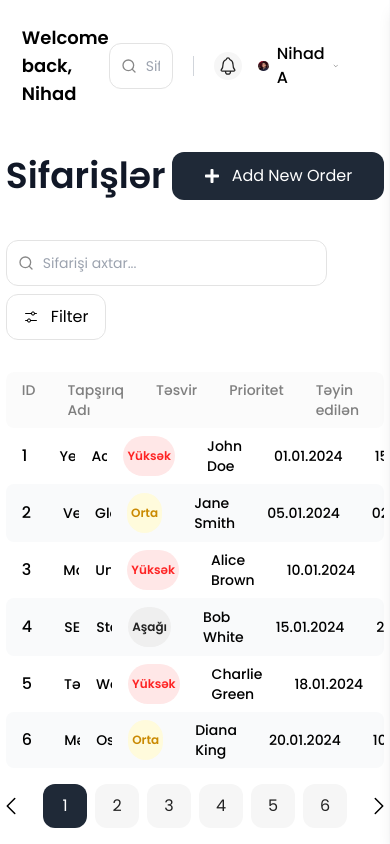
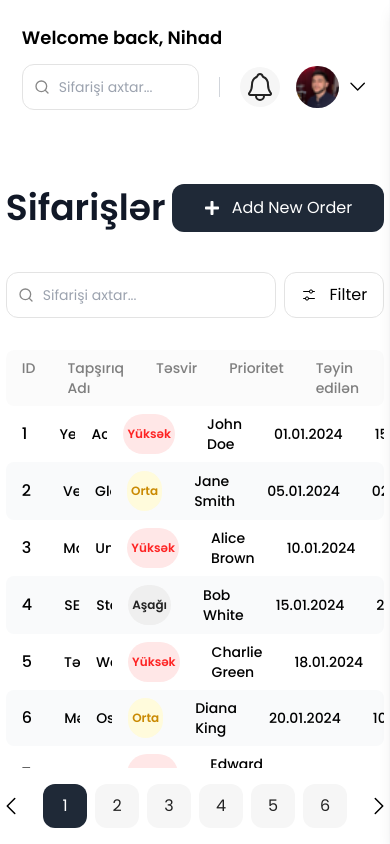
Before and after one commit to nihad-xalq/creatrax, a Next.js app: page /orders in a window 390 px wide. Built offline with nearby package versions, Linux system fonts and the light colour scheme.

Commit message:
minor changes

```diff
--- a/src/app/(pages)/(withPagination)/orders/page.tsx
+++ b/src/app/(pages)/(withPagination)/orders/page.tsx
@@ -39,7 +39,7 @@ export default function OrdersPage() {
         </div>
         <div className="filters_wrapper flex flex-row justify-between items-end gap-4 mt-4">
           {isMounted && (
-            <div className="sort_wrapper willSimplyFadeIn flex flex-col lg:flex-row items-start gap-2">
+            <div className="sort_wrapper willSimplyFadeIn flex flex-row lg:flex-row items-start gap-2">
               {/* Search Input */}
               <div className="search_wrapper relative">
                 <input
@@ -55,7 +55,7 @@ export default function OrdersPage() {
               {/* Filter */}
               <button
                 type="button"
-                className="bg-white hover:bg-black/5 py-2.5 px-4 rounded-[12px] flex flex-row items-center justify-between gap-3 border border-[rgba(227,227,227,1)] transition duration-150"
+                className="bg-white hover:bg-black/5 py-2.5 px-4 rounded-[12px] flex flex-row items-center justify-center gap-3 border border-[rgba(227,227,227,1)] transition duration-150"
               >
                 <VscSettings />
                 Filter
--- a/src/components/PaginationFooter.tsx
+++ b/src/components/PaginationFooter.tsx
@@ -47,7 +47,7 @@ export const PaginationFooter = () => {
   ];
 
   return (
-    <div className="w-full h-max mx-auto fixed bottom-0 bg-white py-4 left-1/2 right-1/2 -translate-x-1/2 flex flex-row justify-center items-center text-center">
+    <div className="w-full mx-auto fixed bottom-0 bg-white py-4 left-1/2 right-1/2 -translate-x-1/2 flex flex-row justify-center items-center text-center">
       <div className="pagination_inner flex flex-row items-center justify-between gap-3">
         <HiOutlineChevronDoubleLeft
           onClick={() => handlePaginationChangeBySingleArrow("TO_FIRST")}
--- a/src/components/semantic/Header.tsx
+++ b/src/components/semantic/Header.tsx
@@ -30,11 +30,11 @@ export const Header = () => {
 
   return (
     <header className="py-3 pt-6 text-white w-full z-50">
-      <div className="header_inner myContainer flex items-center justify-between lg:justify-between px-4 lg:px-0 w-full">
+      <div className="header_inner myContainer flex flex-col md:flex-row items-start md:items-center justify-between lg:justify-between px-4 lg:px-0 w-full">
         {/* <Link href="/" className="header_left w-2/5 lg:w-[11%]">
           <Logo />
         </Link> */}
-        <h1 className="text-black text-lg font-semibold">
+        <h1 className="text-black text-lg font-semibold mb-3 md:mb-0">
           Welcome back, {"Nihad"}{" "}
         </h1>
 
@@ -50,10 +50,10 @@ export const Header = () => {
           <div className="border-r border-r-gray-300 h-5"></div>
           <div className="flex flex-row items-center gap-4">
             <div className="p-1 bg-[rgba(246,246,246,1)] rounded-full">
-              <IoNotificationsOutline className="w-5 h-5 text-[rgba(34,34,34,1)]" />
+              <IoNotificationsOutline className="w-8 lg:w-5 h-8 lg:h-5 text-[rgba(34,34,34,1)]" />
             </div>
 
-            <div className="flex flex-row items-center gap-2">
+            <div className="flex flex-row items-center gap-2 w-max">
               <div>
                 <Image
                   src="/pp.png"
@@ -61,11 +61,11 @@ export const Header = () => {
                   width={0}
                   height={0}
                   sizes="100vw"
-                  className="w-full h-auto rounded-full"
+                  className="w-12 lg:w-10 h-auto rounded-full"
                 />
               </div>
-              <p className="font-medium">Nihad A</p>
-              <HiOutlineChevronDown />
+              <p className="font-medium hidden sm:block w-full">Nihad A</p>
+              <HiOutlineChevronDown className="w-1/3 lg:w-1/6 h-full" />
             </div>
           </div>
         </div>
```
